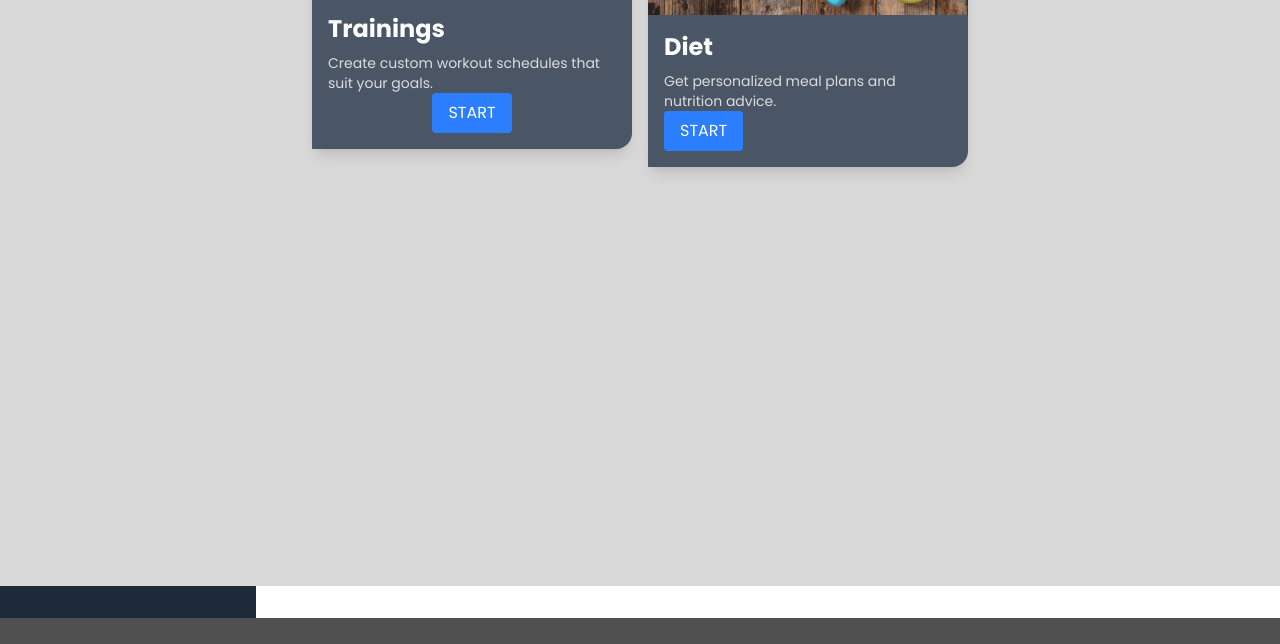
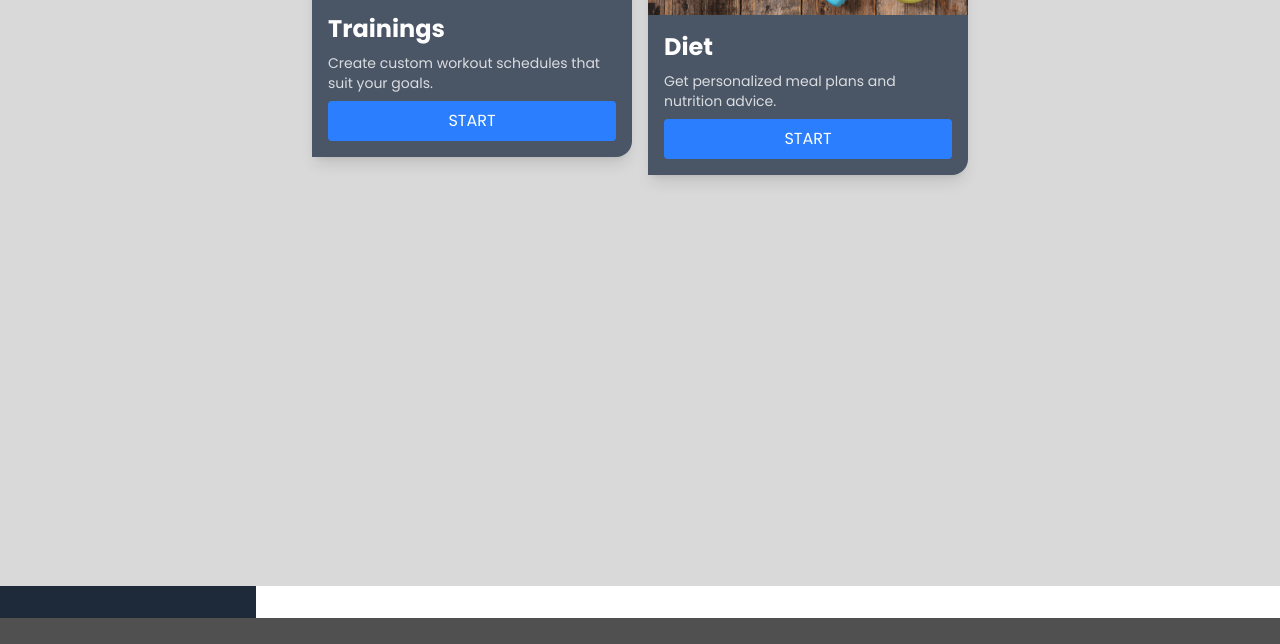
Before and after one commit to Patolll/Fitness-planner, a website built with Vite: page index.html in a window 1280 px wide. Shown: the part 1014-1658 px from the top of the page. Built offline with nearby package versions, Linux system fonts and the light colour scheme.

Commit message:
second box

```diff
--- a/index.html
+++ b/index.html
@@ -109,7 +109,9 @@
               <p class="text-sm opacity-80">
                 Create custom workout schedules that suit your goals.
               </p>
-              <button class="bg-blue-500 text-white py-2 px-4 rounded">
+              <button
+                class="bg-blue-500 text-white py-2 px-4 rounded mt-2 w-full"
+              >
                 START
               </button>
             </div>
@@ -123,7 +125,9 @@
               <p class="text-sm opacity-80">
                 Get personalized meal plans and nutrition advice.
               </p>
-              <button class="bg-blue-500 text-white py-2 px-4 rounded">
+              <button
+                class="bg-blue-500 text-white py-2 px-4 rounded mt-2 w-full"
+              >
                 START
               </button>
             </div>
```
